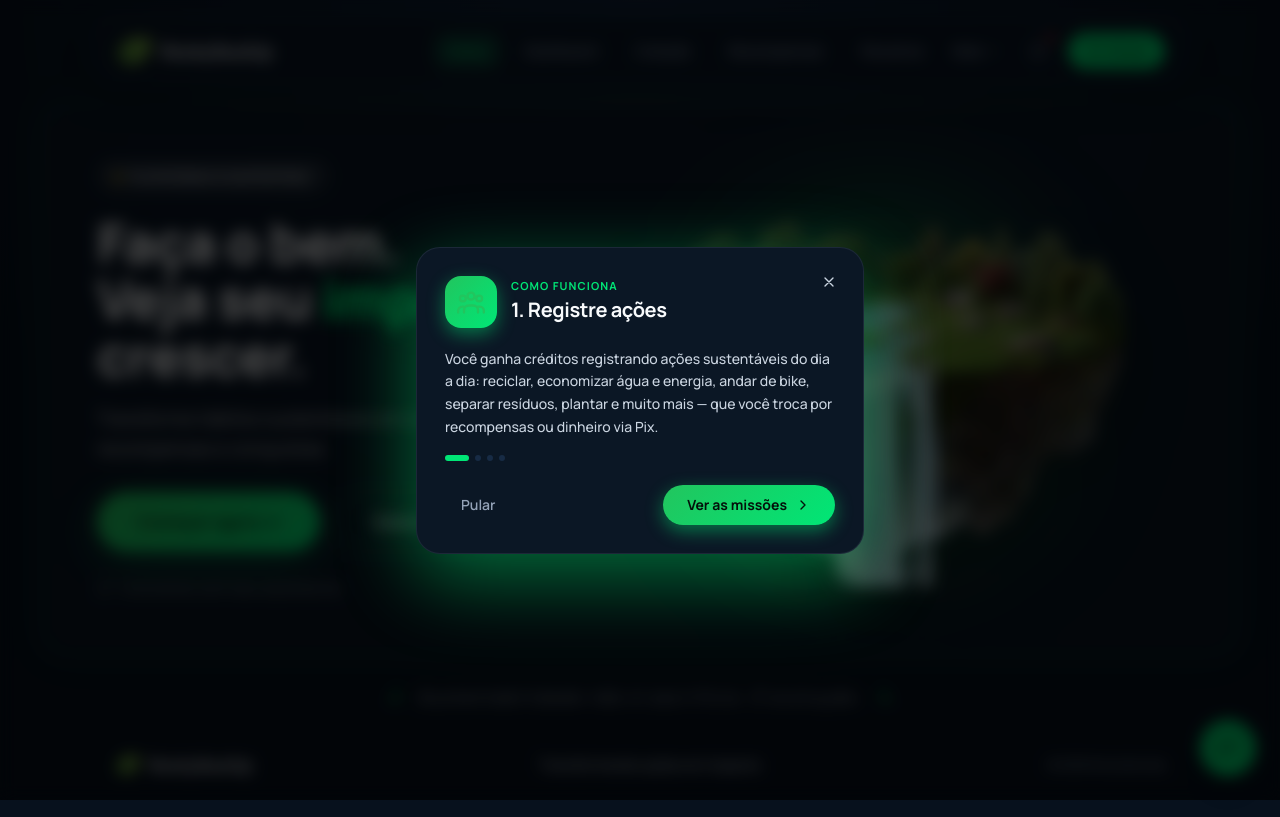
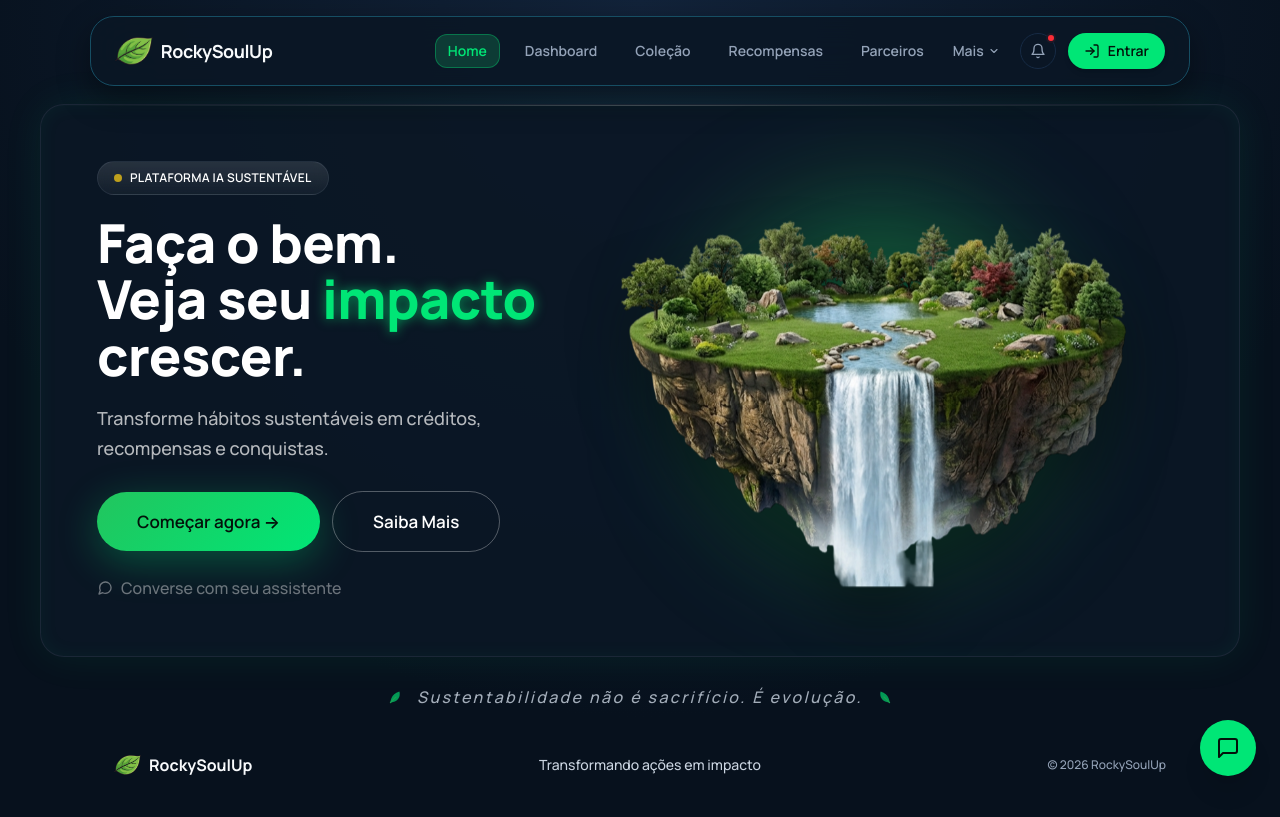
Before and after one commit to igorodriguesd/rockysoul-react, a React (Vite) app: page / in a window 1280 px wide. Built offline with nearby package versions, Linux system fonts and the light colour scheme.

Commit message:
fix: remove popup de onboarding (Como funciona) que abria automaticamente

```diff
--- a/src/layouts/LayoutPrincipal.tsx
+++ b/src/layouts/LayoutPrincipal.tsx
@@ -1,7 +1,6 @@
 import { Outlet, useLocation } from 'react-router-dom';
 import Header from '../components/Header';
 import Footer from '../components/Footer';
-import OnboardingTutorial from '../components/OnboardingTutorial';
 
 export function LayoutPrincipal() {
   const { pathname } = useLocation();
@@ -13,7 +12,6 @@ export function LayoutPrincipal() {
         <Outlet />
       </main>
       {!ehHome && <Footer />}
-      <OnboardingTutorial />
     </div>
   );
 }
```
